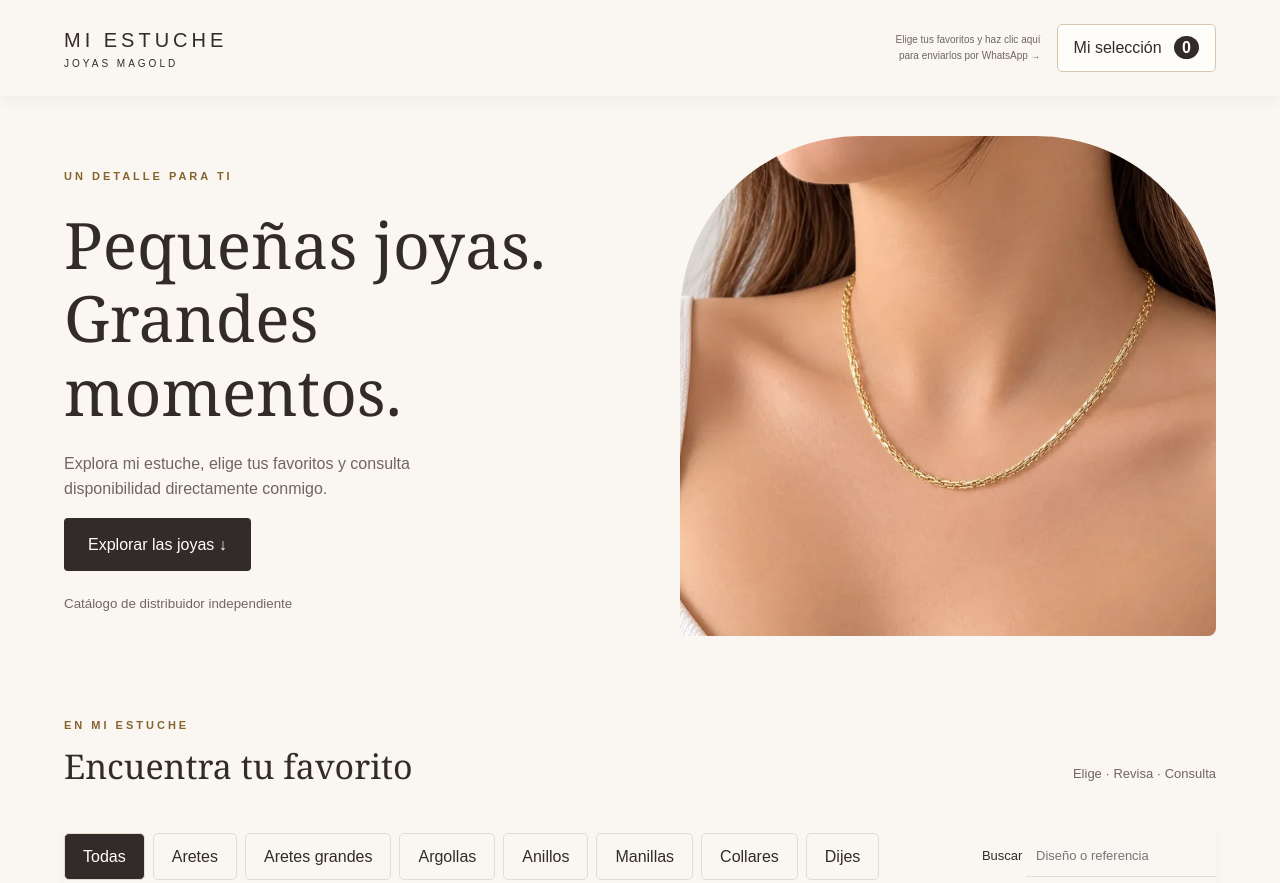
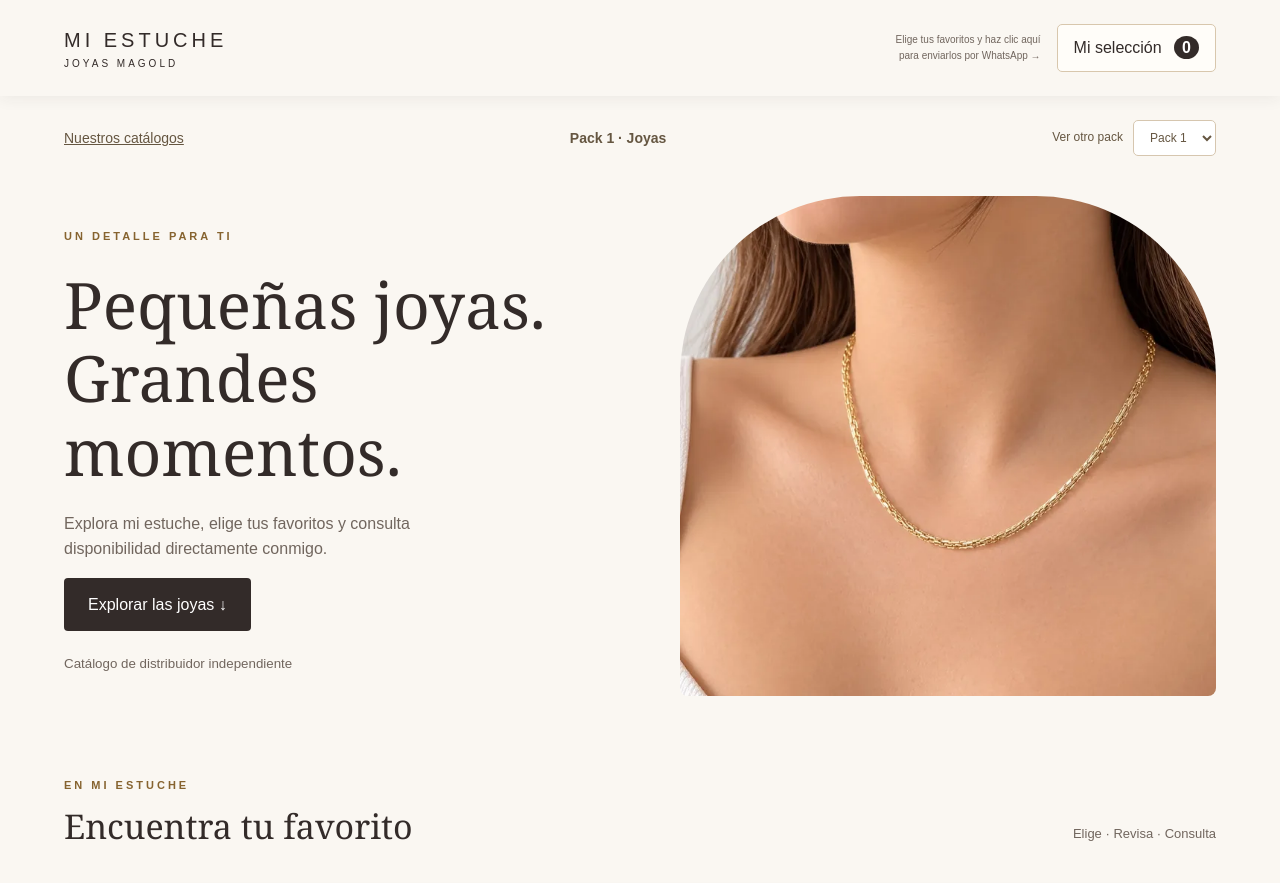
Before and after one commit to juanpablex/catalogo-joyas-magold, a plain HTML site: page index.html in a window 1280 px wide. Shown: the top 883 px of the page. Drawn offline with Linux system fonts and the light colour scheme; no server answers.

Commit message:
Link jewelry Pack 1 to the shared catalog cover

```diff
--- a/index.html
+++ b/index.html
@@ -1,10 +1,10 @@
 <!doctype html>
-<html lang="es"><head><meta charset="utf-8"><meta name="viewport" content="width=device-width, initial-scale=1"><meta name="description" content="Descubre las joyas Magold disponibles y prepara tu selección para consultar al distribuidor."><title>Joyas de mi estuche · Magold</title><link rel="stylesheet" href="styles.css?v=14"></head>
-<body><header><a href="#" class="brand">MI ESTUCHE<span>JOYAS MAGOLD</span></a><div class="selection-actions"><p id="selection-hint" class="selection-hint"><span>Elige tus favoritos y haz clic aquí</span><span>para enviarlos por WhatsApp →</span></p><button id="open-cart" aria-describedby="selection-hint">Mi selección <b id="count">0</b></button></div></header>
-<main><section class="hero"><div><p class="eyebrow">UN DETALLE PARA TI</p><h1>Pequeñas joyas.<br>Grandes momentos.</h1><p>Explora mi estuche, elige tus favoritos y consulta disponibilidad directamente conmigo.</p><a class="primary" href="#catalogo">Explorar las joyas ↓</a><small>Catálogo de distribuidor independiente</small></div><img src="assets/web/gallery/hero-model.webp" width="720" height="960" fetchpriority="high" decoding="async" alt="Inspiración: una cadena dorada modelada"></section>
+<html lang="es"><head><meta charset="utf-8"><meta name="viewport" content="width=device-width, initial-scale=1"><meta name="description" content="Descubre las joyas Magold disponibles y prepara tu selección para consultar al distribuidor."><title>Joyas de mi estuche · Magold</title><link rel="stylesheet" href="styles.css?v=15"></head>
+<body><header><a href="https://juanpablex.github.io/catalogo-zapatos/catalogos.html" class="brand" aria-label="Volver a nuestros catálogos">MI ESTUCHE<span>JOYAS MAGOLD</span></a><div class="selection-actions"><p id="selection-hint" class="selection-hint"><span>Elige tus favoritos y haz clic aquí</span><span>para enviarlos por WhatsApp →</span></p><button id="open-cart" aria-describedby="selection-hint">Mi selección <b id="count">0</b></button></div></header>
+<div class="jewelry-packbar"><a href="https://juanpablex.github.io/catalogo-zapatos/catalogos.html">Nuestros catálogos</a><strong id="jewelry-pack-title">Pack 1 · Joyas</strong><label>Ver otro pack<select id="jewelry-pack-select" aria-label="Elegir pack de joyas"><option value="1">Pack 1</option></select></label></div><main><section class="hero"><div><p class="eyebrow">UN DETALLE PARA TI</p><h1>Pequeñas joyas.<br>Grandes momentos.</h1><p>Explora mi estuche, elige tus favoritos y consulta disponibilidad directamente conmigo.</p><a class="primary" href="#catalogo">Explorar las joyas ↓</a><small>Catálogo de distribuidor independiente</small></div><img src="assets/web/gallery/hero-model.webp" width="720" height="960" fetchpriority="high" decoding="async" alt="Inspiración: una cadena dorada modelada"></section>
 <section id="catalogo"><div class="section-title"><div><p class="eyebrow">EN MI ESTUCHE</p><h2>Encuentra tu favorito</h2></div><p>Elige · Revisa · Consulta</p></div><nav aria-label="Filtrar joyas"><button class="active" data-category="Todas">Todas</button><button data-category="Aretes">Aretes</button><button data-category="Aretes grandes">Aretes grandes</button><button data-category="Argollas">Argollas</button><button data-category="Anillos">Anillos</button><button data-category="Manillas">Manillas</button><button data-category="Cadenas">Collares</button><button data-category="Dijes">Dijes</button><label class="search">Buscar <input id="search" placeholder="Diseño o referencia" type="search"></label></nav><p id="results" aria-live="polite"></p><div id="products"></div></section>
 <section class="how"><h2>¿Cómo pedir?</h2><p>Agrega tus favoritos a la selección y envíamela por WhatsApp. Confirmamos disponibilidad, precio y entrega por chat. La selección no reserva las piezas.</p></section></main>
 <footer>Joyas Magold · Venta por distribuidor independiente.</footer>
 <dialog id="cart"><div class="dialog-head"><h2>Tu selección</h2><button id="close-cart" aria-label="Cerrar selección">✕</button></div><div id="cart-items"></div><p id="total"></p><p id="contact-status"></p><button id="send" class="primary">Consultar por WhatsApp</button><button id="copy">Copiar selección</button><p id="feedback" role="status"></p></dialog>
 <dialog id="photo"><div class="photo-topbar"><button id="close-photo">Cerrar ✕</button></div><div class="photo-layout"><div class="photo-media"><div id="photo-stage"></div><div id="photo-controls" hidden><button id="previous-photo" aria-label="Foto anterior">←</button><span id="photo-number" aria-live="polite"></span><button id="next-photo" aria-label="Foto siguiente">→</button></div><p id="photo-caption"></p></div><div class="photo-details"><button id="back-to-model" hidden>← Volver a la modelo</button><div id="product-info" hidden><h2 id="product-name"></h2><p id="product-meta" class="meta"></p><p id="product-price" class="price"></p><p class="product-note">Consulta disponibilidad, medidas y entrega por WhatsApp.</p><button id="product-add" class="primary"></button></div><a id="original-photo" target="_blank" rel="noopener">Ver foto completa ↗</a></div></div></dialog>
-<script src="config.js"></script><script src="products.js?v=15"></script><script src="bracelets.js?v=8"></script><script src="gallery-photos.js?v=6"></script><script src="ring-enhancements.js?v=3"></script><script src="mirror-photos.js?v=1"></script><script src="collar-photos.js?v=1"></script><script src="app.js?v=18"></script></body></html>
+<script src="config.js"></script><script src="products.js?v=15"></script><script src="bracelets.js?v=8"></script><script src="gallery-photos.js?v=6"></script><script src="ring-enhancements.js?v=3"></script><script src="mirror-photos.js?v=1"></script><script src="collar-photos.js?v=1"></script><script src="app.js?v=18"></script><script src="packs.js?v=1"></script></body></html>
--- /dev/null
+++ b/packs.js
@@ -0,0 +1,10 @@
+(async()=>{
+ const currentPack=1, fallback=[{id:1,nombre:"Pack 1",url:"https://juanpablex.github.io/catalogo-joyas-magold/?pack=1"}];
+ let packs=fallback;
+ try{const r=await fetch("https://juanpablex.github.io/catalogo-zapatos/joyas-packs.json",{cache:"no-store"});if(r.ok){const data=await r.json();if(Array.isArray(data.packs)&&data.packs.length)packs=data.packs}}catch{}
+ packs.sort((a,b)=>Number(b.id)-Number(a.id));
+ const requested=new URL(location.href).searchParams.get("pack"),chosen=packs.find(p=>String(p.id)===requested)||packs[0];
+ if(Number(chosen.id)!==currentPack){location.replace(chosen.url);return}
+ const select=document.querySelector("#jewelry-pack-select");select.replaceChildren(...packs.map(p=>new Option(p.nombre,p.id)));select.value=String(currentPack);document.querySelector("#jewelry-pack-title").textContent=chosen.nombre+" · Joyas";
+ select.onchange=()=>{const pack=packs.find(p=>String(p.id)===select.value);if(pack)location.href=pack.url};
+})();
--- a/styles.css
+++ b/styles.css
@@ -106,3 +106,5 @@ nav{align-items:center}nav button{min-height:44px}
 }
 
 .photo-pending{margin:0;aspect-ratio:1;display:grid;place-items:center;border-radius:8px;background:#f0e8de;color:#71665e;font-size:13px;text-align:center}
+
+.jewelry-packbar{display:flex;align-items:center;justify-content:space-between;gap:18px;max-width:1280px;margin:24px auto 0;padding:0 5%;font-size:14px;color:#655641}.jewelry-packbar a{color:inherit}.jewelry-packbar label{display:flex;align-items:center;gap:10px;font-size:12px}.jewelry-packbar select{font:inherit;padding:9px 12px;background:white;border:1px solid #d6c6af;border-radius:5px;color:#655641}@media(max-width:600px){.jewelry-packbar{flex-wrap:wrap;font-size:12px;margin-top:18px;gap:12px}.jewelry-packbar label{margin-left:auto}.jewelry-packbar strong{font-size:13px}}
```
